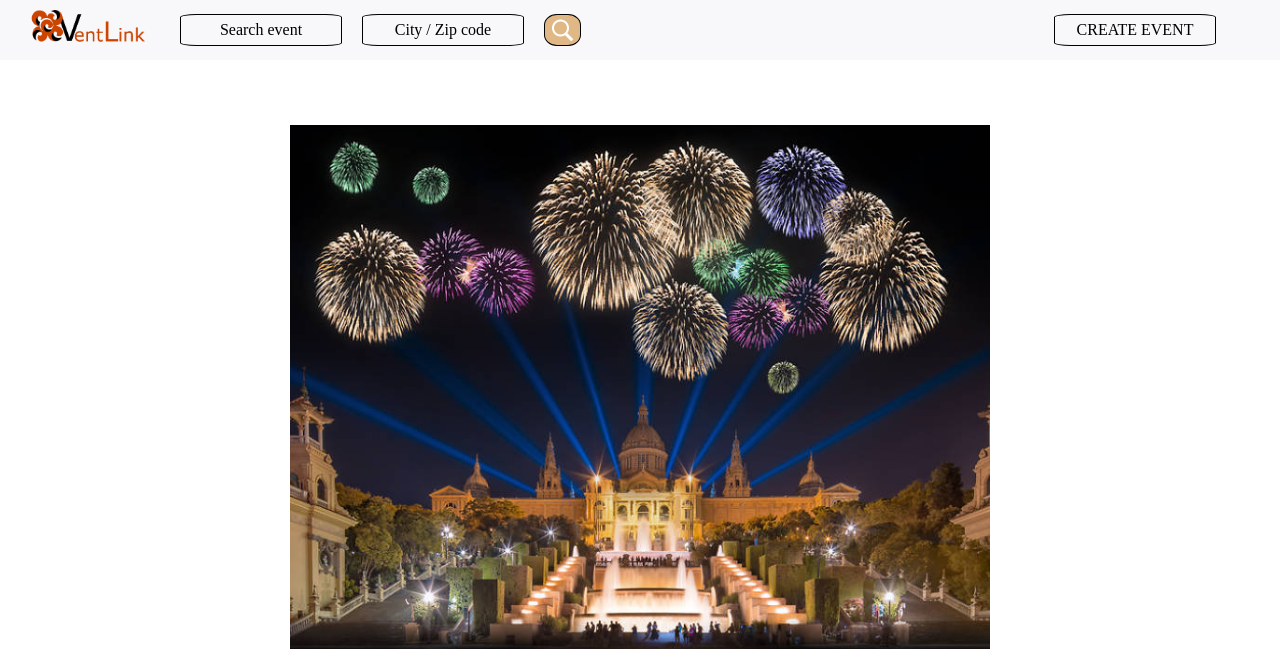
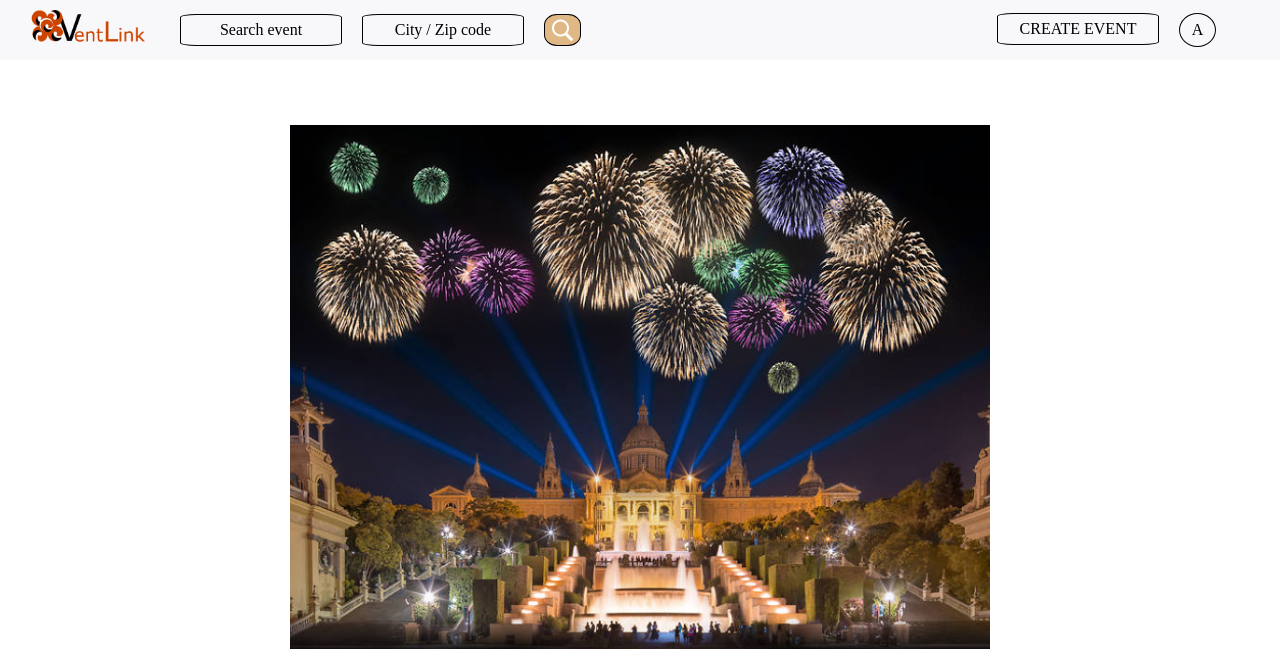
Before and after one commit to cassiuste/Proyecto_Transversal_I, a PHP site: page /home.php in a window 1280 px wide. Shown: the top 649 px of the page. Run offline with PHP 8.4, Linux system fonts and the light colour scheme; the visitor is signed in with stand-in values (Sample User, id 1).

Commit message:
changed an element in header

```diff
--- a/view/Event_page_from_search.php
+++ b/view/Event_page_from_search.php
@@ -22,6 +22,7 @@
                 <?php
                     if(!empty($_SESSION["logged"])){
                         echo "<a href='createevent.php'><div class='buttom'>CREATE EVENT</div></a>";
+                        echo "<a href='profile.php'><div class='profilebtm'>A</div></a>";
                     }
                     else{
                         echo "<a href='signin.php'><div class='hbuttom'>SIGN IN</div></a>
--- a/view/css/header.css
+++ b/view/css/header.css
@@ -47,6 +47,18 @@ header{
     height: 30px;
 }
 
+.profilebtm{
+    border-radius: 100%;
+    width: 35px;
+    display: flex;
+    border-style: solid;
+    border-color: black;
+    border-width: 1px;
+    height: 32px;
+    justify-content: center;
+    align-items: center;
+}
+
 .search_img{
     background-color: #DFB885;
     border: black 1px solid;
--- a/view/home.php
+++ b/view/home.php
@@ -26,6 +26,7 @@
                 <?php
                     if(!empty($_SESSION["logged"])){
                         echo "<a href='createevent.php'><div class='hbuttom'>CREATE EVENT</div></a>";
+                        echo "<a href='profile.php'><div class='profilebtm'>A</div></a>";
                     }
                     else{
                         echo "<a href='signin.php'><div class='hbuttom'>SIGN IN</div></a>
```
